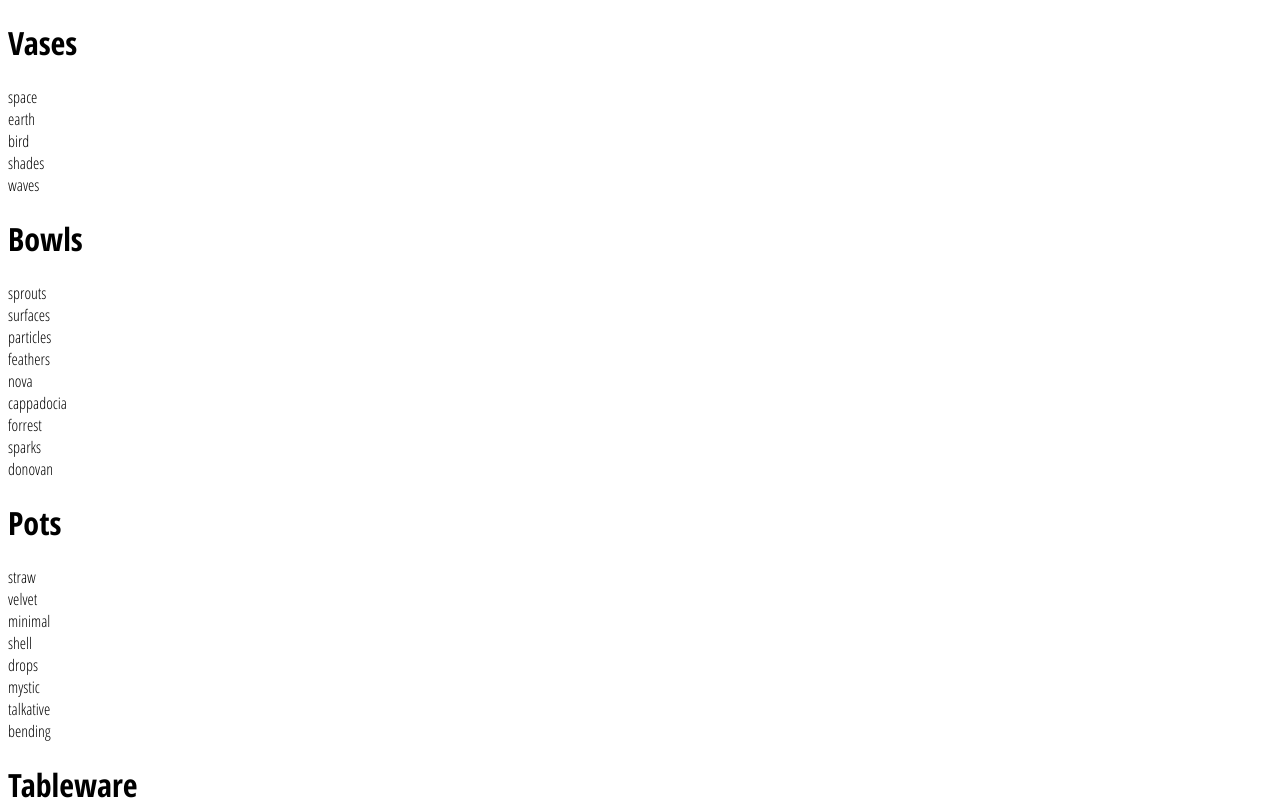
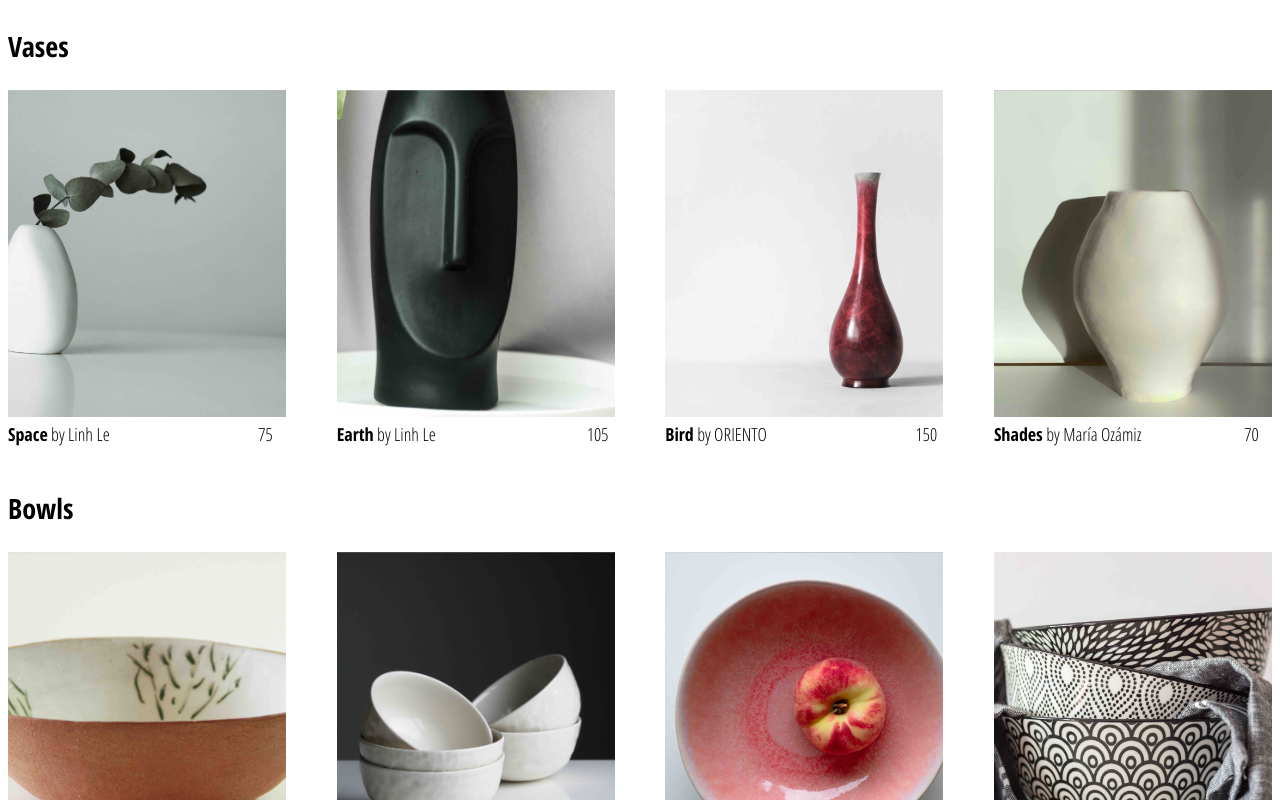
Before and after one commit to mariaozamiz/contemporary-ceramic-store, a React (Create React App) app: page /#/shop in a window 1280 px wide. Shown: the top 800 px of the page. Built offline with nearby package versions, Linux system fonts and the light colour scheme.

Commit message:
style collection preview

```diff
--- a/public/shop.data.json
+++ b/public/shop.data.json
@@ -45,6 +45,7 @@
                 "title": "shades",
                 "author": "María Ozámiz",
                 "imageUrl": "/images/shop-img/vases/shades.jpg",
+                "authorUrl": "https://mariaozamiz.dev",
                 "price": 70
             },
             {
--- /dev/null
+++ b/src/components/collection-item/Collection-item.js
@@ -0,0 +1,27 @@
+import React from 'react';
+import './collection-item.scss';
+
+function CollectionItem({ id, title, author, price, imageUrl, authorUrl }) {
+    return (
+        <div className="collection-item">
+            <div
+                className="image"
+                style={{ backgroundImage: `url(${imageUrl})` }}
+            ></div>
+            <div className="collection-footer">
+                <div className="name-and-author">
+                    <span className="name">{title}</span>
+                    <a
+                        href={authorUrl}
+                        target="blank"
+                        rel="shoutout"
+                        className="author"
+                    >{` by ${author}`}</a>
+                </div>
+                <span className="price">{price}</span>
+            </div>
+        </div>
+    );
+}
+
+export default CollectionItem;
--- /dev/null
+++ b/src/components/collection-item/collection-item.scss
@@ -0,0 +1,42 @@
+.collection-item {
+    width: 22%;
+    display: flex;
+    flex-direction: column;
+    height: 350px;
+    align-items: center;
+
+    .image {
+        width: 100%;
+        height: 95%;
+        background-size: cover;
+        background-position: center;
+        margin-bottom: 5px;
+    }
+
+    .collection-footer {
+        width: 100%;
+        height: 5%;
+        display: flex;
+        justify-content: space-between;
+        font-size: 18px;
+
+        .name-and-author {
+            width: 90%;
+        }
+
+        .name {
+            margin-bottom: 15px;
+            text-transform: capitalize;
+            font-weight: 600;
+        }
+
+        .author {
+            text-decoration: none;
+            color: inherit;
+        }
+
+        .price {
+            width: 10%;
+        }
+    }
+}
--- a/src/components/collection-preview/Collection-preview.js
+++ b/src/components/collection-preview/Collection-preview.js
@@ -1,16 +1,24 @@
 import React from 'react';
 import './collection-preview.scss';
+import CollectionItem from '../collection-item/Collection-item';
 
 function CollectionPreview({ title, items }) {
-    console.log('CollectionPreview -> items', items);
-
     return (
         <div className="collection-preview">
             <h1 className="title">{title}</h1>
             <div className="preview">
-                {items.map((item) => (
-                    <div key={item.id}>{item.title}</div>
-                ))}
+                {items
+                    .filter((item, i) => i < 4)
+                    .map((item) => (
+                        <CollectionItem
+                            key={item.id}
+                            title={item.title}
+                            author={item.author}
+                            price={item.price}
+                            imageUrl={item.imageUrl}
+                            authorUrl={item.authorUrl}
+                        />
+                    ))}
             </div>
         </div>
     );
--- a/src/components/collection-preview/collection-preview.scss
+++ b/src/components/collection-preview/collection-preview.scss
@@ -0,0 +1,15 @@
+.collection-preview {
+    display: flex;
+    flex-direction: column;
+    margin-bottom: 30px;
+
+    .title {
+        font-size: 28px;
+        margin-bottom: 25px;
+    }
+
+    .preview {
+        display: flex;
+        justify-content: space-between;
+    }
+}
```
